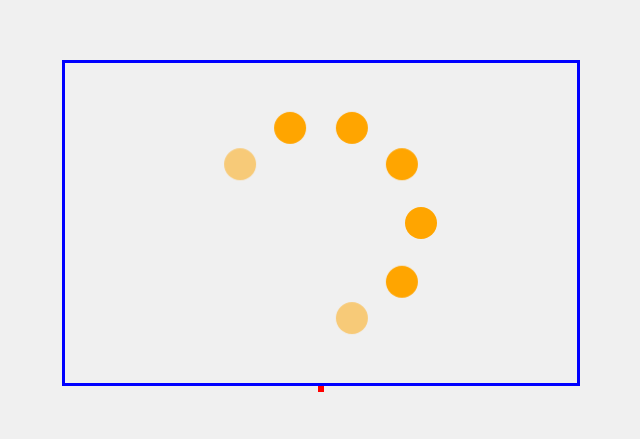
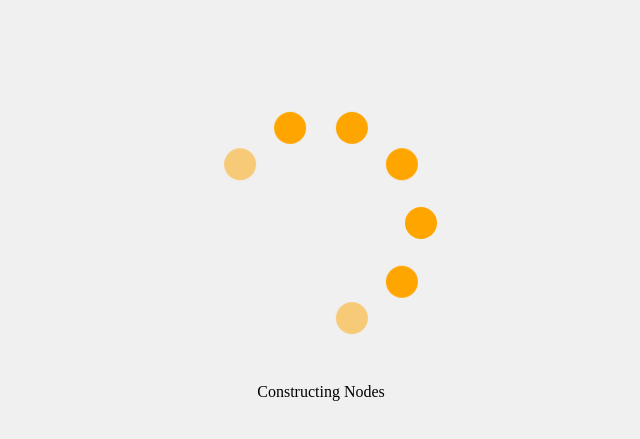
Before and after one commit to tremella/announcement, a plain HTML site: page index.html in a window 1280 px wide. Shown: the part 177-616 px from the top of the page, without its empty margins (319-959 px from the left). Drawn offline with Linux system fonts and the light colour scheme.

Commit message:
Fix animation off-by-one. Remove borders.

```diff
--- a/script.js
+++ b/script.js
@@ -53,31 +53,32 @@ function showLoadingAnimation(){
 
 }
 
-let currentMessageIndex = 0
+let currentMessageIndex = 0;
 
 function showMessage() {
   const message = document.querySelector('.message');
 
-  // Immediately set the first message
-  // message.textContent = messages[currentMessageIndex];
-  message.textContent = ""
-  message.classList.add('message-transition'); // Start the fade-in and fade-out cycle
+  function changeMessage() {
+    // Fade out current message and prepare to change the message
+    message.classList.remove('message-transition'); // Make sure this triggers fade out
 
-  function changeMessage() {
-    // Prepare to change the message by fading out
-    message.classList.add('message-transition');
-    // Change the message when fully faded out
     setTimeout(() => {
       currentMessageIndex = (currentMessageIndex + 1) % messages.length;
       message.textContent = messages[currentMessageIndex];
-    }, 2500); // This timing should be half of your animation cycle (5s / 2)
+      // Trigger fade in after text change
+      message.classList.add('message-transition');
+    }, 2500); // This timing should be synced with your fade-out duration
 
     // Schedule the next message change
     setTimeout(changeMessage, 5000); // Continue with the 5-second cycle
   }
 
-  // Start the cycle after the first full animation
-  setTimeout(changeMessage, 5000);
+  // Initialize the first message with a fade-in effect
+  setTimeout(() => {
+    message.textContent = messages[currentMessageIndex];
+    message.classList.add('message-transition'); // Starts the fade-in effect
+    setTimeout(changeMessage, 5000); // Start the regular cycle after the initial display
+  }, 10); // A slight delay to ensure CSS transitions apply correctly for the initial fade-in
 }
 
 // once page loaded, shows message.
--- a/style.css
+++ b/style.css
@@ -16,7 +16,6 @@ body, html {
     display: flex;
     justify-content: center;
     align-items: center;
-    border: blue 0.2em solid;
   }
 
   .ball {
@@ -43,15 +42,26 @@ body, html {
   }
 
 /* HTML class message */
- .message {
+ /* .message {
     opacity: 0;
     position: absolute;
     left: 50%;
     transform: translateX(-50%);
     border: red 0.2em solid;
     /* animation: fadeInOut 5s linear infinite; */
+  /* }  */
+
+  /* .message-transition {
+    animation: fadeInOut 5s linear infinite;
+  } */
+
+  .message {
+    transition: opacity 2.5s ease-in-out;
+    opacity: 0;
+    position: absolute;
+    left: 50%;
+    transform: translateX(-50%);
   }
-
   .message-transition {
-    animation: fadeInOut 5s linear infinite;
+    opacity: 1;
   }
```
